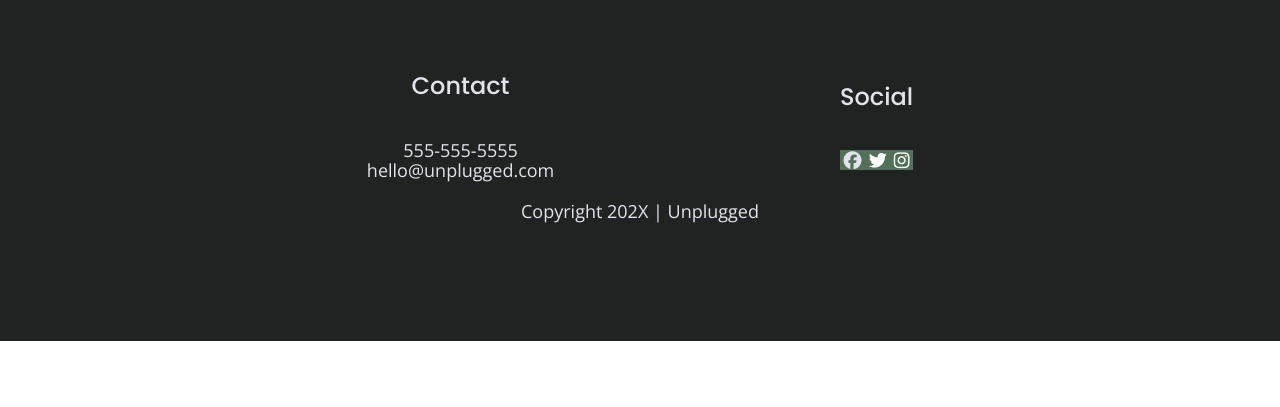
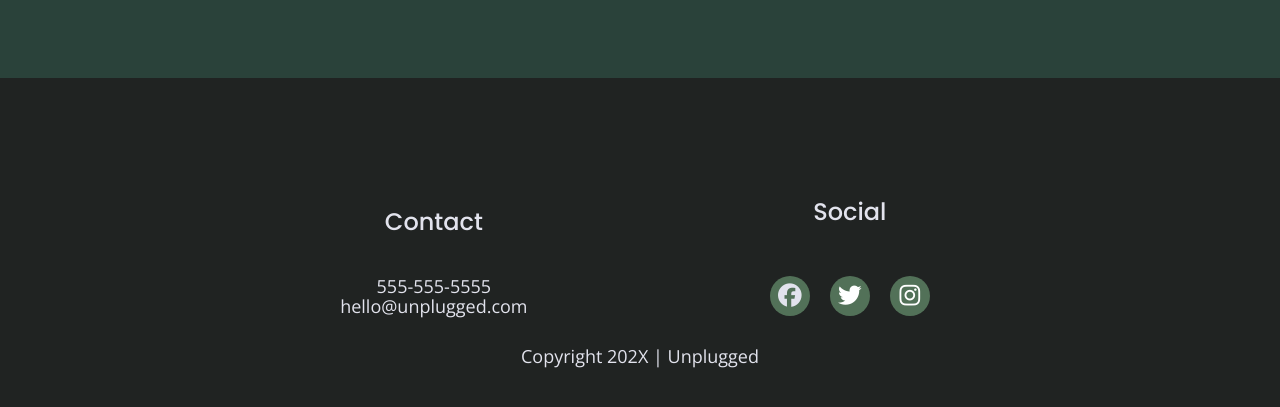
Before and after one commit to jeanette-f/unplugged-website, a website built with Parcel: page index.html in a window 1280 px wide. Shown: the part 2772-3179 px from the top of the page. Before the commit the page ends 3113 px from the top, so only its background shows below. Built offline with nearby package versions, Linux system fonts and the light colour scheme.

Commit message:
Added css for Font Awesome icons

```diff
--- a/css/main.css
+++ b/css/main.css
@@ -207,14 +207,21 @@ footer .social-icons {
   display: flex;
   justify-content: space-around;
   align-items: center;
-  background-color: #527158;
-  size: 1.3125em;
+
 }
 
-footer .social p {
+footer .social-icons p {
   display: flex;
   justify-content: center;
   align-items: center;
+  background-color: #527158;
+  border-radius: 50%;
+  width: 40px;
+  height: 40px;
+  margin: 10px;
+}
+footer .social-icons p i {
+  font-size: 1.3125em;
 }
 
 footer .copyright {
@@ -302,7 +309,7 @@ input[type=button] {
   flex-flow: row wrap;
 }
 .features .fontawesome-icon {
-  size: 3.75em;
+  font-size: 3.75em;
 }
 
 .features .features-items {
```
